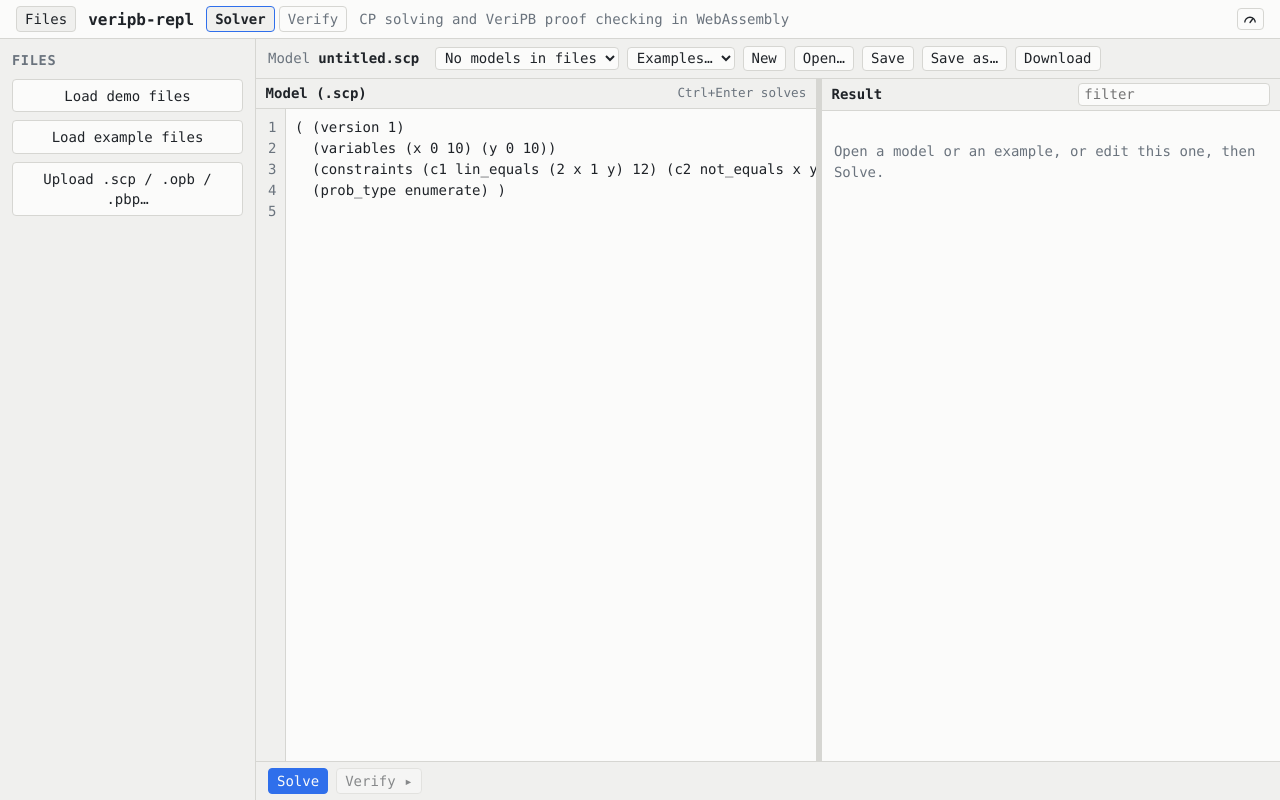
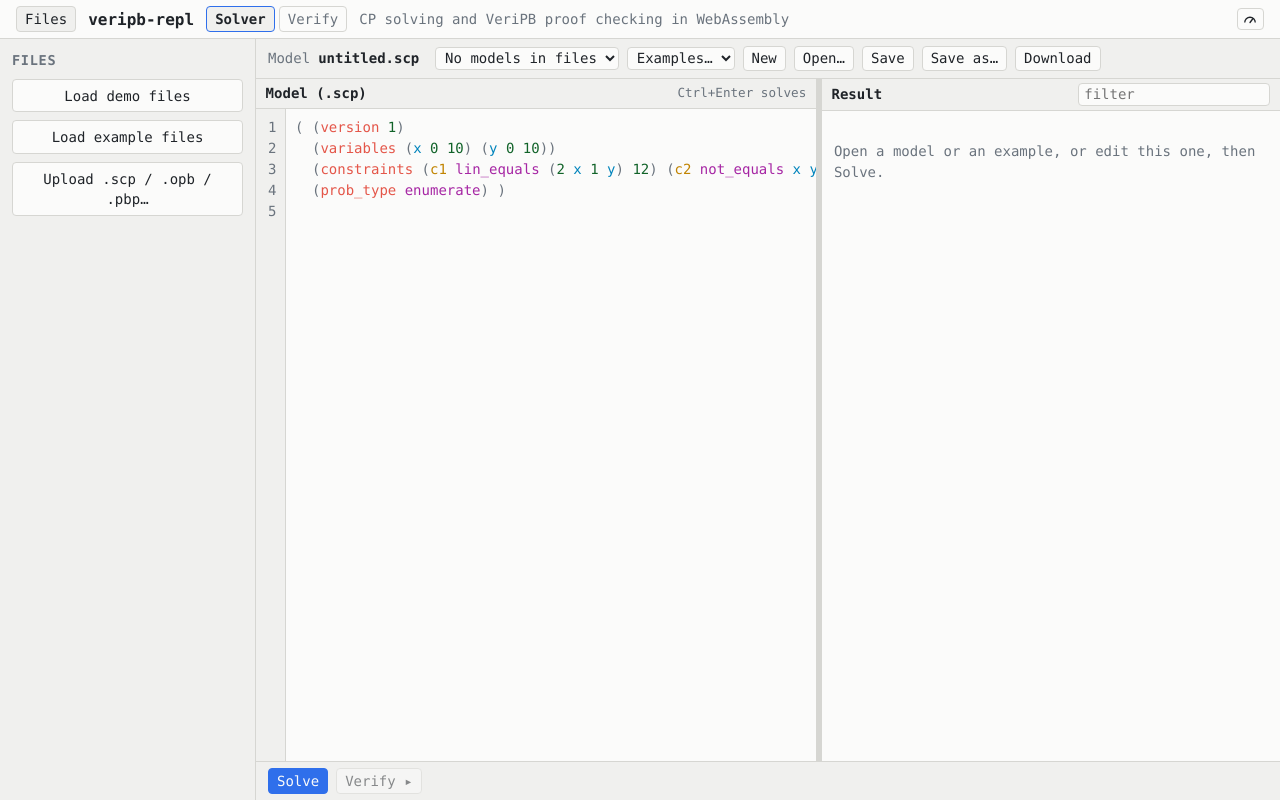
Before and after one commit to philrod1/veripb-wasm, a plain HTML site: page web/index.html in a window 1280 px wide. Drawn offline with Linux system fonts and the light colour scheme; no server answers.

Commit message:
Solver tab: highlight models and solutions
The model editor is a transparent textarea over a highlighted copy kept at
the same scroll position. Atoms are classed by where they stand, as
cp-solver's reader splits them: section heads, variables, constraint names
and kinds, integers, parentheses, and a ')' that closes nothing. Result
rows colour each name=value's name and value apart and mark cps's answer.
createLineList takes an optional row renderer.

Co-Authored-By: Claude Opus 5.5 <noreply@anthropic.com>

```diff
--- a/web/modes/linelist.js
+++ b/web/modes/linelist.js
@@ -1,15 +1,18 @@
 // A virtual list of text lines held in an array (modes/vlist.js over local
 // data): only the lines on screen are in the DOM, however long the array.
 //
-// createLineList(body, lines) -> { update(), setFilter(text), atBottom(),
+// createLineList(body, lines, { render }) -> { update(), setFilter(text), atBottom(),
 //                                  toBottom(), total }
 //   body: the scroll container; lines: an array the caller may append to,
 //   then call update(). setFilter(text): show only the lines containing
-//   `text` (case-insensitive); "" shows all.
+//   `text` (case-insensitive); "" shows all. render(line) -> Element,
+//   optional: one line's row (default: a "row line" div of its text).
 
 import { createVirtualList } from "./vlist.js";
 
-export function createLineList(body, lines) {
+const plainRow = (line) => Object.assign(document.createElement("div"), { className: "row line", textContent: line || " " });
+
+export function createLineList(body, lines, { render = plainRow } = {}) {
   let query = "";
   let matches = null; // indices into `lines` while filtered
   let scanned = 0; // lines already checked against `query`
@@ -29,7 +32,7 @@ export function createLineList(body, lines) {
       const view = shown();
       return Promise.resolve({ total: view.length, rows: Array.from({ length: Math.max(0, Math.min(count, view.length - start)) }, (_, i) => text(start + i)), generation: 0 });
     },
-    render: (line) => Object.assign(document.createElement("div"), { className: "row line", textContent: line || " " }),
+    render,
   });
   return {
     get total() {
--- /dev/null
+++ b/web/modes/scp-syntax.js
@@ -0,0 +1,90 @@
+// Syntax highlighting for the Solver tab: `.scp` models and cps's output.
+//
+// highlightScp(text) -> HTML: `text` with each token in a span. Tokens are
+// as cp-solver's reader splits them (crates/lang/src/sexpr.rs): "(", ")" and
+// atoms, runs of anything else up to whitespace or a parenthesis. Atoms are
+// classed by where they stand, so no list of constraint names is needed:
+//   scp-kw    a section's head (version, variables, constraints, prob_type)
+//   scp-var   a variable: declared in `variables`, or used after that
+//   scp-name  a constraint's name (first in its list in `constraints`)
+//   scp-kind  a constraint's kind (second), or prob_type's words
+//   scp-num   an integer
+//   scp-paren a parenthesis; scp-bad one closing nothing
+// solutionLine(line) -> Element: a line of cps's output, with each
+// `name=value` split into name and value, and its answer line marked.
+// ANSWER: matches cps's answer line.
+
+const TOKEN = /(\s+)|([()])|([^\s()]+)/g;
+const INTEGER = /^-?\d+$/;
+export const ANSWER = /^(SATISFIABLE|UNSATISFIABLE|UNKNOWN|\d+ solutions?)$/;
+
+const escape = (text) => text.replace(/[&<>]/g, (c) => (c === "&" ? "&amp;" : c === "<" ? "&lt;" : "&gt;"));
+const span = (cls, text) => `<span class="${cls}">${escape(text)}</span>`;
+
+export function highlightScp(text) {
+  let html = "";
+  // One frame per open list: how many items it has so far, and its place
+  // in its parent.
+  const stack = [];
+  let section = null;
+  const variables = new Set();
+  for (const [, space, paren, atom] of text.matchAll(TOKEN)) {
+    if (space) { html += space; continue; }
+    const top = stack.at(-1);
+    if (paren === "(") {
+      stack.push({ items: 0, pos: top ? top.items++ : 0 });
+      html += span("scp-paren", "(");
+      continue;
+    }
+    if (paren === ")") {
+      html += span(stack.pop() ? "scp-paren" : "scp-bad", ")");
+      if (stack.length < 2) section = null;
+      continue;
+    }
+    const pos = top ? top.items++ : 0;
+    const depth = stack.length;
+    let cls = null;
+    if (depth === 2 && pos === 0) {
+      section = atom;
+      cls = "scp-kw";
+    } else if (section === "variables" && depth === 3 && pos === 0) {
+      variables.add(atom);
+      cls = "scp-var";
+    } else if (section === "constraints" && depth === 3 && pos === 0) {
+      cls = "scp-name";
+    } else if (section === "constraints" && depth === 3 && pos === 1) {
+      cls = "scp-kind";
+    } else if (INTEGER.test(atom)) {
+      cls = "scp-num";
+    } else if (variables.has(atom)) {
+      cls = "scp-var";
+    } else if (section === "prob_type") {
+      cls = "scp-kind";
+    }
+    html += cls ? span(cls, atom) : escape(atom);
+  }
+  return html;
+}
+
+export function solutionLine(line) {
+  const row = document.createElement("div");
+  row.className = "row line";
+  if (ANSWER.test(line)) {
+    row.classList.add("sol-answer");
+    row.textContent = line;
+    return row;
+  }
+  if (!line.includes("=")) {
+    row.textContent = line || " ";
+    return row;
+  }
+  for (const part of line.split(/(\s+)/)) {
+    const at = part.indexOf("=");
+    if (at <= 0) { row.append(part); continue; }
+    const name = Object.assign(document.createElement("span"), { className: "sol-var", textContent: part.slice(0, at) });
+    const eq = Object.assign(document.createElement("span"), { className: "sol-eq", textContent: "=" });
+    const value = Object.assign(document.createElement("span"), { className: "sol-val", textContent: part.slice(at + 1) });
+    row.append(name, eq, value);
+  }
+  return row;
+}
--- a/web/modes/solver.js
+++ b/web/modes/solver.js
@@ -14,6 +14,7 @@
 // writes <stem>.opb and <stem>.pbp, which are added to the files panel.
 
 import { createLineList } from "./linelist.js";
+import { ANSWER, highlightScp, solutionLine } from "./scp-syntax.js";
 import { splitter } from "./splitter.js";
 import { bytes } from "../resources.js";
 
@@ -25,11 +26,11 @@ const TEMPLATE = `( (version 1)
   (constraints (c1 lin_equals (2 x 1 y) 12) (c2 not_equals x y))
   (prob_type enumerate) )
 `;
-// cps's answer, one line of its output.
-const ANSWER = /^(SATISFIABLE|UNSATISFIABLE|UNKNOWN|\d+ solutions?)$/;
 // Lines of output kept for the Result pane; past this, only how many more
 // there were and the last.
 const MAX_LINES = 200000;
+// Models past this many characters are shown without highlighting.
+const HIGHLIGHT_LIMIT = 256 * 1024;
 
 const el = (tag, props = {}, ...children) => {
   const node = Object.assign(document.createElement(tag), props);
@@ -66,6 +67,10 @@ export function mount(root, host) {
   // ---- Editor ----
   const gutter = el("pre", { className: "solver-gutter" });
   gutter.setAttribute("aria-hidden", "true");
+  // The textarea's text is transparent over `highlight`, a copy of it in
+  // coloured spans, kept at the same scroll position.
+  const highlight = el("pre", { className: "solver-highlight" });
+  highlight.setAttribute("aria-hidden", "true");
   const editor = el("textarea", { className: "solver-editor", spellcheck: false, wrap: "off" });
   editor.setAttribute("aria-label", "Model");
   editor.setAttribute("autocapitalize", "off");
@@ -73,7 +78,7 @@ export function mount(root, host) {
   const editorPane = el("section", { className: "pane pane-model" },
     el("header", { className: "pane-head" }, el("span", { className: "pane-title-text", textContent: "Model (.scp)" }),
       el("span", { className: "solver-hint", textContent: "Ctrl+Enter solves" })),
-    el("div", { className: "solver-edit" }, gutter, editor));
+    el("div", { className: "solver-edit" }, gutter, el("div", { className: "solver-code" }, highlight, editor)));
 
   // ---- Result ----
   const resultTitle = el("span", { className: "pane-title-text", textContent: "Result" });
@@ -124,13 +129,24 @@ export function mount(root, host) {
   let solved = null;   // {text, stem} of the last solve that wrote both files
   const dirty = () => editor.value !== saved;
 
-  function renderGutter() {
-    const lines = editor.value.split("\n").length;
+  // Line numbers and highlighting, after each change to the text.
+  function renderEditor() {
+    const text = editor.value;
+    const lines = text.split("\n").length;
     if (gutter.dataset.lines !== String(lines)) {
       gutter.textContent = Array.from({ length: lines }, (_, i) => i + 1).join("\n");
       gutter.dataset.lines = String(lines);
     }
+    const highlighted = text.length <= HIGHLIGHT_LIMIT;
+    editor.classList.toggle("highlighted", highlighted);
+    // A last empty line still needs its height.
+    highlight.innerHTML = highlighted ? `${highlightScp(text)}\n` : "";
+    syncScroll();
+  }
+  function syncScroll() {
     gutter.scrollTop = editor.scrollTop;
+    highlight.scrollTop = editor.scrollTop;
+    highlight.scrollLeft = editor.scrollLeft;
   }
   function renderState() {
     nameText.textContent = `${name}${dirty() ? " •" : ""}`;
@@ -146,13 +162,13 @@ export function mount(root, host) {
     saved = text;
     editor.value = text;
     editor.scrollTop = 0;
-    renderGutter();
+    renderEditor();
     renderState();
   }
   const discardOk = () => !dirty() || confirm(`Discard the changes to ${name}?`);
 
-  editor.addEventListener("input", () => { renderGutter(); renderState(); });
-  editor.addEventListener("scroll", () => { gutter.scrollTop = editor.scrollTop; });
+  editor.addEventListener("input", () => { renderEditor(); renderState(); });
+  editor.addEventListener("scroll", syncScroll);
   // Tab indents (two spaces); after Esc, Tab moves focus on as usual.
   let tabMoves = false;
   editor.addEventListener("keydown", (event) => {
@@ -161,7 +177,7 @@ export function mount(root, host) {
     if (event.key === "Tab" && !tabMoves && !mod && !event.altKey && !event.shiftKey) {
       event.preventDefault();
       if (!document.execCommand?.("insertText", false, "  ")) editor.setRangeText("  ", editor.selectionStart, editor.selectionEnd, "end");
-      renderGutter();
+      renderEditor();
       renderState();
       return;
     }
@@ -311,7 +327,7 @@ export function mount(root, host) {
     dropped = 0;
     lastLine = null;
     answerLine = null;
-    list ??= createLineList(output, lines);
+    list ??= createLineList(output, lines, { render: solutionLine });
     list.setFilter(filter.value);
     errors.textContent = "";
     errors.hidden = true;
--- a/web/style.css
+++ b/web/style.css
@@ -428,15 +428,36 @@ aside input[type=file] { display: none; }
 .solver-main { flex: 1; display: grid; grid-template-rows: minmax(0, 1fr); min-height: 0; }
 .solver-hint { margin-left: auto; font-size: 0.9em; }
 .solver-edit { flex: 1; display: flex; min-height: 0; background: var(--bg); }
-.solver-gutter, .solver-editor { font: inherit; line-height: 1.5; margin: 0; padding: 0.5rem 0; }
+.solver-gutter, .solver-editor, .solver-highlight { font: inherit; line-height: 1.5; margin: 0; padding: 0.5rem 0; }
 .solver-gutter {
   flex: none; min-width: 3.5ch; padding-left: 0.5rem; padding-right: 0.5rem; overflow: hidden; text-align: right;
   color: var(--muted); background: var(--panel); border-right: 1px solid var(--border); user-select: none;
 }
-.solver-editor {
-  flex: 1; min-width: 0; padding-left: 0.6rem; padding-right: 0.6rem; resize: none; border: none; outline: none;
-  color: var(--fg); background: transparent; white-space: pre; overflow: auto; tab-size: 2;
+.solver-code { flex: 1; min-width: 0; position: relative; }
+/* The textarea over its highlighted copy: same box, font and scroll. The
+   copy has room for the textarea's scrollbars, so it can scroll as far. */
+.solver-editor, .solver-highlight {
+  position: absolute; inset: 0; padding-left: 0.6rem; padding-right: 0.6rem; border: none;
+  white-space: pre; tab-size: 2; font-variant-ligatures: none;
 }
+.solver-editor { resize: none; outline: none; color: var(--fg); background: transparent; overflow: auto; }
+.solver-editor.highlighted { color: transparent; caret-color: var(--fg); }
+.solver-highlight {
+  overflow: hidden; pointer-events: none; color: var(--fg);
+  padding-right: calc(0.6rem + 24px); padding-bottom: calc(0.5rem + 24px);
+}
+.scp-kw { color: var(--breakpoint); }
+.scp-kind { color: var(--cursor-accent); }
+.scp-name { color: var(--label); }
+.scp-var { color: var(--variable); }
+.scp-num { color: var(--echo); }
+.scp-paren { color: var(--muted); }
+.scp-bad { color: var(--error); background: var(--error-bg); }
+.solver-output .row.line { display: block; }
+.solver-output .sol-var { color: var(--variable); }
+.solver-output .sol-eq { color: var(--muted); }
+.solver-output .sol-val { color: var(--fg); font-weight: 600; }
+.solver-output .sol-answer { color: var(--echo); font-weight: 600; }
 .solver-errors {
   margin: 0; padding: 0.5rem 0.75rem; color: var(--error); white-space: pre-wrap; word-break: break-word;
   border-bottom: 1px solid var(--border); max-height: 40%; overflow: auto;
```
Also changed, not shown: 1 other file.
